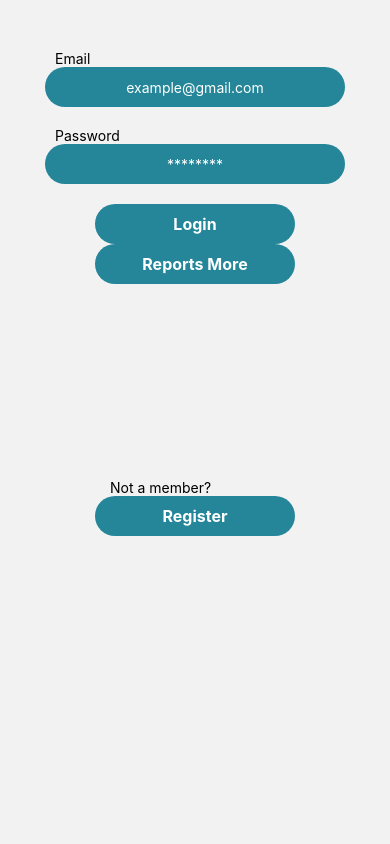
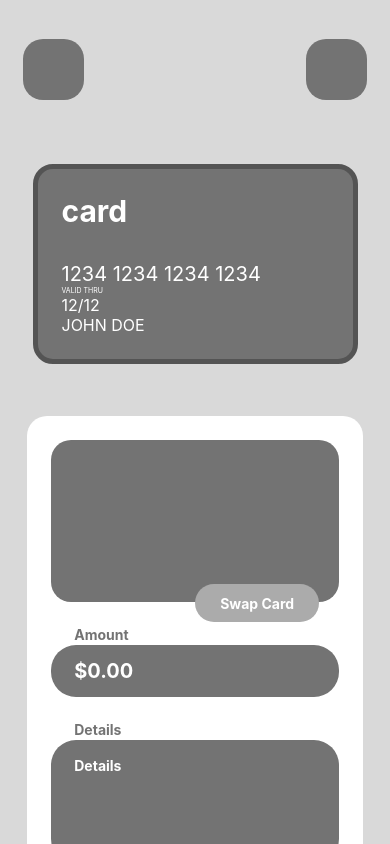
Before and after one commit to AurenSmith/PaymentProject, a React Native app: screen /HomeScreen in a window 390 px wide. Built offline with nearby package versions, Linux system fonts and the light colour scheme.

Commit message:
payment module added + vm errors fixed
you should be able to open home in android studio now

```diff
--- a/App.js
+++ b/App.js
@@ -9,6 +9,7 @@ import NextScreen from "./pages/next-screen";
 import RegisterScreen from './pages/register-screen';
 import HomeScreen from './pages/home-screen';
 import ReportsMoreScreen from './pages/reports-more-screen';
+import TestScreen from './pages/test-screen';
 
 const Stack = createNativeStackNavigator();
 
@@ -18,15 +19,15 @@ function App() {
       <Stack.Navigator
         initialRouteName='Login'
         screenOptions={{
-          headerShown: false,
-          guestureEnabled: false
+          headerShown: false
         }}
       >
         <Stack.Screen name="Login" component={LoginScreen}/>
         <Stack.Screen name="Register" component={RegisterScreen} />
         <Stack.Screen name='Next' component={NextScreen} />
         <Stack.Screen name="Reports-More" component={ReportsMoreScreen} />
-        <Stack.Screen name="Home" component={HomeScreen} />
+        <Stack.Screen name="HomeScreen" component={HomeScreen} />
+        <Stack.Screen name="Test" component={TestScreen} />
 
       </Stack.Navigator>
     </NavigationContainer>
--- a/CardAsset.js
+++ b/CardAsset.js
@@ -20,7 +20,7 @@ export default function AssetExample() {
 
 const styles = StyleSheet.create({
   container: {
-    alignItems: 'left',
+    alignItems: 'flex-start',
     padding: 24,
     width: 325,
     height: 200,
@@ -33,7 +33,6 @@ const styles = StyleSheet.create({
     overflow: 'visible',
   },
   myTitle: {
-    margin: 5,
     fontSize: 30,
     fontWeight: 'bold',
     color: "#ffffff",
--- a/Style.js
+++ b/Style.js
@@ -2,10 +2,13 @@ import { StyleSheet } from 'react-native';
 
 const styles = StyleSheet.create({
   container: {
-    flex: 1,
-    backgroundColor: '#fff',
+    backgroundColor: '#D9D9D9',
     alignItems: 'center',
-    justifyContent: 'center',
+    justifyContent: 'flex-start',
+  },
+  header: {
+    width: '100%',
+    height: 139,
   },
   sidebarButton: {
     position: 'absolute',
@@ -133,12 +136,7 @@ const styles = StyleSheet.create({
     height: 275,
   },
   myCard: {
-    position: 'absolute',
-    width: 1125,
-
-    flexDirection: 'row',
-    justifyContent: 'center',
-
+    paddingBottom: 25,
   },
   cardButtons: {
     position: 'absolute',
@@ -176,18 +174,6 @@ const styles = StyleSheet.create({
     backgroundColor: '#737373',
     borderRadius: 20,
   },
-
-
-
-
-
-
-
-
-
-
-
-
 });
 
 export { styles };
--- /dev/null
+++ b/components/Payment.js
@@ -0,0 +1,122 @@
+import * as React from 'react';
+import { Text, View, StyleSheet, TouchableOpacity, TextInput } from 'react-native';
+
+export default function Payment() {
+  return (
+    <View style={styles.container}>
+      <View style={styles.card}>
+        <TouchableOpacity style={styles.swapButton}>
+          <Text style={styles.swapText}>Swap Card</Text>
+        </TouchableOpacity>
+      </View>
+
+      <Text style={styles.textTag}>Amount</Text>
+      <TextInput style={styles.amount} placeholder="$0.00" placeholderTextColor="#ffffff"></TextInput>
+
+      <Text style={styles.textTag}>Details</Text>
+      <TextInput style={styles.details} multiline={true} placeholder="Details" placeholderTextColor="#ffffff"></TextInput>
+
+      <Text style={styles.textTag}>Recipient</Text>
+      <TextInput style={styles.amount} placeholder="Recipient" placeholderTextColor="#ffffff"></TextInput>
+
+      <TouchableOpacity style={styles.next}>
+        <Text style={styles.nextText}>Next</Text>
+      </TouchableOpacity>
+    </View>
+  );
+}
+
+const styles = StyleSheet.create({
+  container: {
+    width: '86%',
+    aspectRatio: 0.52, //325/633 or 13/25
+    paddingBottom: '7%',
+    margin: '7%',
+    borderRadius: 20,
+
+    backgroundColor: '#ffffff',
+
+    textAlignVertical: 'center',
+  },
+  card: {
+    aspectRatio: 1.774193548387097, //275/155 or 55/31
+    width: '86%',
+    margin: '7%',
+
+    borderRadius: 20,
+    backgroundColor: '#737373',
+  },
+  swapButton: {
+    position: 'absolute',
+    bottom: -20,
+    right: 20,
+    aspectRatio: 3.25, //130/40 or 13/4
+    width: '43%',
+
+    justifyContent: 'center',
+    textAlign: 'center',
+
+    borderRadius: 20,
+    backgroundColor: '#ababab',
+  },
+  swapText: {
+    textAlign: 'center',
+    fontSize: 14,
+    fontWeight: 'bold',
+    color: '#ffffff',
+  },
+  textTag: {
+    aspectRatio: 15, //275/14 or 55/2
+    width: '86%',
+    marginLeft: '14%',
+
+    color: '#737373',
+    fontWeight: 'bold',
+    fontSize: 14,
+  },
+  amount: {
+    aspectRatio: 5.5, //275/50 or 11/2
+    width: '86%',
+    marginHorizontal: '7%',
+    marginBottom: '7%',
+    paddingLeft: '7%',
+    borderRadius: 25,
+
+    backgroundColor: '#737373',
+    color: '#ffffff',
+    fontSize: 20,
+    fontWeight: 'bold',
+  },
+  details: {
+    aspectRatio: 2, //275/135 or 55/27
+    width: '86%',
+    marginHorizontal: '7%',
+    marginBottom: '7%',
+    paddingLeft: '7%',
+    paddingTop: '5%',
+    borderRadius: 25,
+
+    textAlignVertical: 'top',
+
+    backgroundColor: '#737373',
+    color: '#ffffff',
+    fontSize: 14,
+    fontWeight: 'bold',
+  },
+  next: {
+    aspectRatio: 5, //250/50 or 5/1
+    width: '76%',
+    marginHorizontal: '12%',
+
+    justifyContent: 'center',
+
+    borderRadius: 25,
+    backgroundColor: '#737373',
+  },
+  nextText: {
+    textAlign: 'center',
+    color: '#ffffff',
+    fontSize: 20,
+    fontWeight: 'bold',
+  },
+});
--- a/components/Sidebar.js
+++ b/components/Sidebar.js
@@ -67,9 +67,11 @@ const styles = StyleSheet.create({
     alignItems: 'center',
 
     width: '50%',
-    aspectRatio: '3/2',
-    borderTopRightRadius: '16.67% 50%',
-    borderBottomRightRadius: '16.67% 50%',
+    aspectRatio: 2.5, //3/2
+    // borderTopRightRadius: '16.67% 50%',
+    // borderBottomRightRadius: '16.67% 50%',
+    borderTopRightRadius: 100,
+    borderBottomRightRadius: 100,
 
     backgroundColor: 'purple',
   },
--- a/pages/home-screen.js
+++ b/pages/home-screen.js
@@ -1,6 +1,6 @@
 import React from "react";
 import { StatusBar } from 'expo-status-bar';
-import { StyleSheet, Text, View, TouchableOpacity, PanResponder, Animated } from 'react-native';
+import { StyleSheet, Text, View, TouchableOpacity, ScrollView } from 'react-native';
 import { useState, useRef } from 'react';
 import { FontAwesome } from '@expo/vector-icons';
 
@@ -8,24 +8,9 @@ import { FontAwesome } from '@expo/vector-icons';
 import { styles } from "../Style";
 import CardAsset from "../CardAsset";
 import Sidebar from '../components/Sidebar';
+import Payment from '../components/Payment';
 
-const MyButton = ({ onPress }) => {
-  return (
-    <TouchableOpacity style={styles.sidebarButton} onPress={onPress}>
-      {/* Add content for the button */}
-    </TouchableOpacity>
-  );
-};
-
-const LiveChatButton = ({ onPress }) => {
-  return (
-    <TouchableOpacity style={styles.liveButton} onPress={onPress}>
-      {/* Add content for the liveButton */}
-    </TouchableOpacity>
-  );
-};
-
-export default function HomeScreen({ navigation }) {
+export default function HomeScreen() {
   const [showLiveChat, setShowLiveChat] = useState(false);
   const [showSidebar, setShowSidebar] = useState(false);
 
@@ -46,17 +31,24 @@ export default function HomeScreen({ navigation }) {
   };
 
   return (
-    <View style={styles.container}>
+    <ScrollView contentContainerStyle={styles.container}>
+      {/* header */}
+      <View style={styles.header}>
+        {/* open side bar button */}
+        <TouchableOpacity style={styles.sidebarButton} onPress={sidebarOpen}></TouchableOpacity>
+        {/* <MyButton onPress={sidebarOpen} /> */}
+
+        {/* open live chat button */}
+        <TouchableOpacity style={styles.liveButton} onPress={handleLiveChatButtonPress}></TouchableOpacity>
+        {/* <LiveChatButton onPress={handleLiveChatButtonPress} /> */}
+      </View>
+
       {/* card asset */}
       <View style={styles.myCard}>
         <CardAsset />
       </View>
 
-      {/* open side bar button */}
-      <MyButton onPress={sidebarOpen} />
-
-      {/* open live chat button */}
-      <LiveChatButton onPress={handleLiveChatButtonPress} />
+      <Payment />
 
       {showSidebar && (
         <Sidebar onClose={sidebarClose}/>
@@ -96,6 +88,6 @@ export default function HomeScreen({ navigation }) {
       )}
 
       <StatusBar style="auto" />
-    </View>
+    </ScrollView>
   );
 }
--- a/pages/login-screen.js
+++ b/pages/login-screen.js
@@ -32,7 +32,7 @@ function LoginScreen({ navigation }){
                   [
                     {
                       text: 'Ok',
-                      onPress: () => navigation.navigate('Home')
+                      onPress: () => navigation.navigate('Test')
                     }
                   ])
               }>
--- /dev/null
+++ b/pages/test-screen.js
@@ -0,0 +1,59 @@
+import { StyleSheet, Text, View, TouchableOpacity, ScrollView } from 'react-native';
+
+export default function TestScreen({ navigation }) {
+    const myFunction = () => {
+        navigation.navigate('HomeScreen');
+    };
+
+    return (
+        <ScrollView contentContainerStyle={styles.container}>
+            <Text style={styles.myText}>Hello World!</Text>
+            <View style={styles.myBox}>
+                <Text style={styles.boxText}>Orange Module</Text>
+            </View>
+            <TouchableOpacity style={styles.myButton} onPress={myFunction}>
+                <Text style={styles.buttonText}>Press Me!</Text>
+            </TouchableOpacity>
+        </ScrollView>
+    );
+}
+
+const styles = StyleSheet.create({
+    container: {
+        justifyContent: 'flex-start',
+
+        backgroundColor: 'purple',
+    },
+    myText: {
+        margin: 10,
+        marginTop: 25,
+        color: 'pink'
+    },
+    myButton: {
+        margin: 10,
+        padding: 5,
+        backgroundColor: 'pink',
+    },
+    buttonText: {
+        color: 'purple',
+    },
+    myBox: {
+        margin: 10,
+        width: 250,
+        height: 1000,
+
+        flexDirection: 'row',
+        justifyContent: 'center',
+        alignSelf: 'flex-end',
+
+        backgroundColor: 'orange',
+    },
+    boxText: {
+        margin: 10,
+        textAlign: 'center',
+
+        fontSize: 15,
+        fontWeight: 'bold',
+        color: 'purple',
+    }
+});
```
